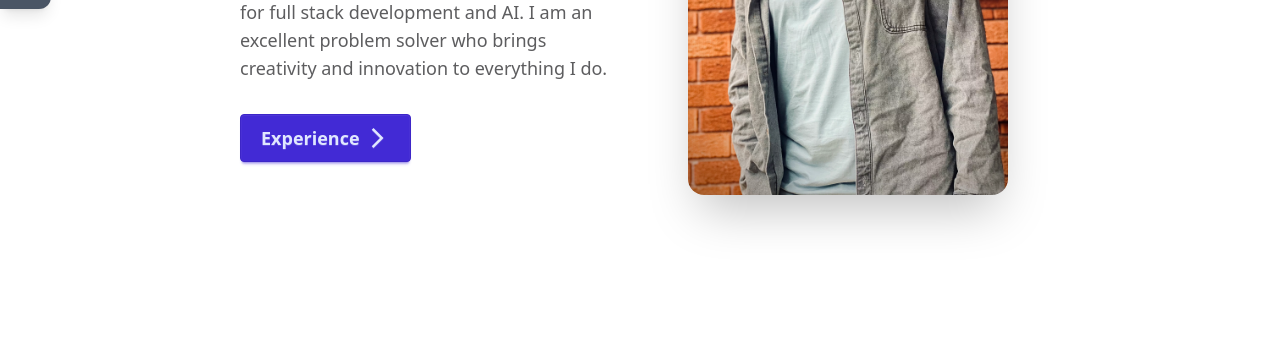
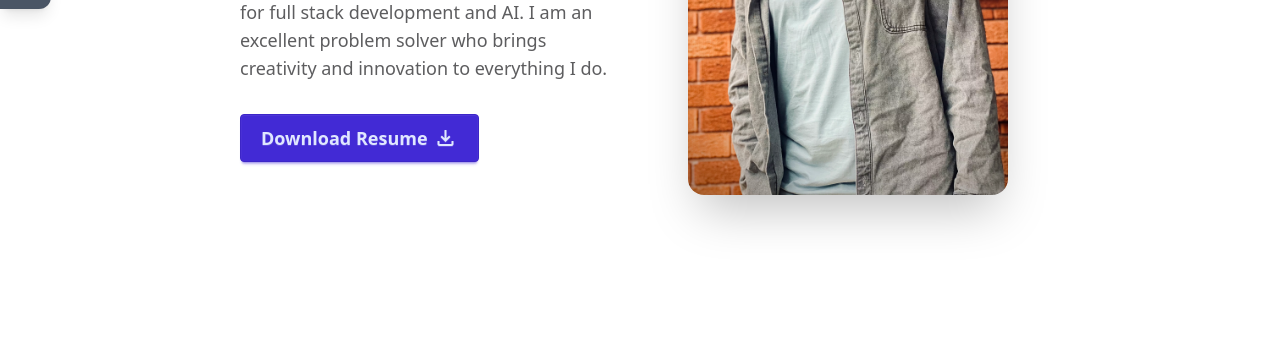
Before and after one commit to programming-dip/personal-portfolio, a plain HTML site: page index.html in a window 1280 px wide. Shown: the part 458-800 px from the top of the page. Drawn offline with nearby package versions, Linux system fonts and the light colour scheme; some packages are replaced by stand-ins of ours; a script that the page names is missing.

Commit message:
resume added

```diff
--- a/index.html
+++ b/index.html
@@ -84,10 +84,10 @@
                     Hi, I'm Anudip, an IT student with a passion for full stack development and AI. I am an excellent
                     problem solver who brings creativity and innovation to everything I do.
                 </p>
-                <a href="#experience" class="btn btn-primary btn-lg">
-                    Experience
+                <a href="./src/assets/Anudip_Bhoumik_Resume.pdf" class="btn btn-primary btn-lg">
+                    Download Resume
                     <span class="material-symbols-outlined">
-                        arrow_forward_ios
+                        download
                     </span>
                 </a>
             </div>
@@ -492,7 +492,7 @@
         </a>
 
         <!-- Contact/Profile -->
-        <a href="#contact" class="text-white hover:text-green-400 text-2xl">
+        <a href="./src/assets/Anudip_Bhoumik_Resume.pdf" class="text-white hover:text-green-400 text-2xl">
             <i class="fa-solid fa-address-card"></i>
         </a>
 
```
Also changed, not shown: 1 other file.
